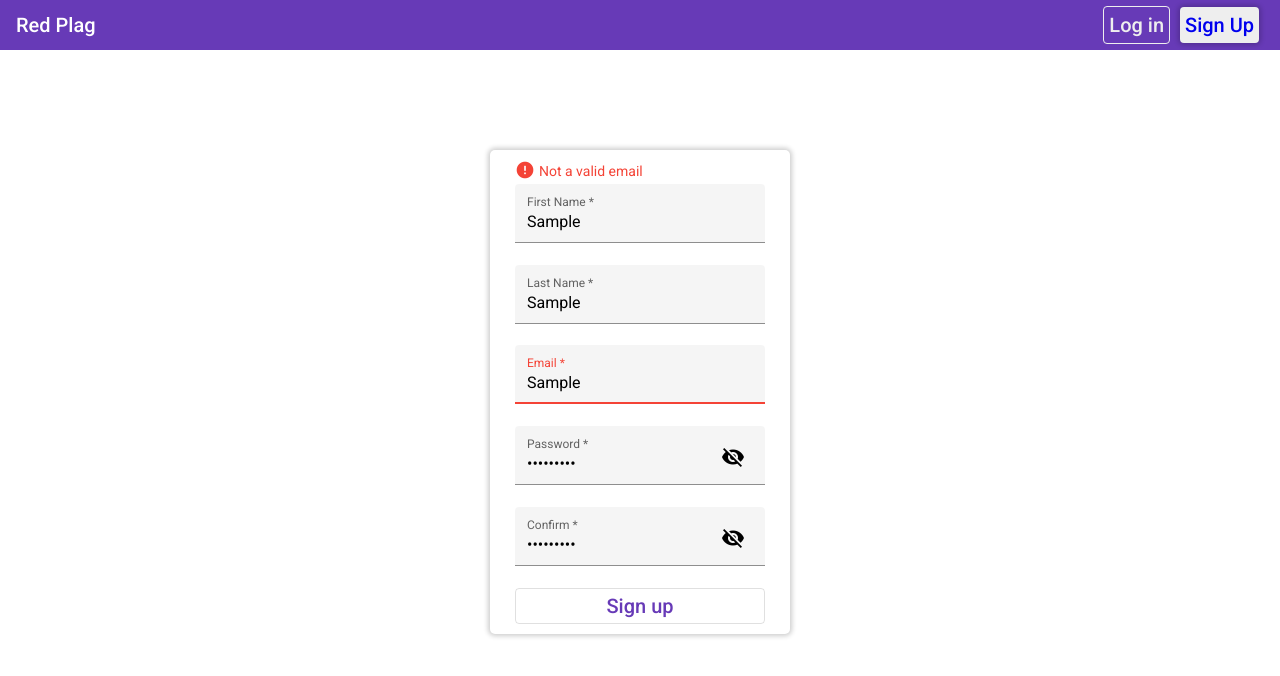
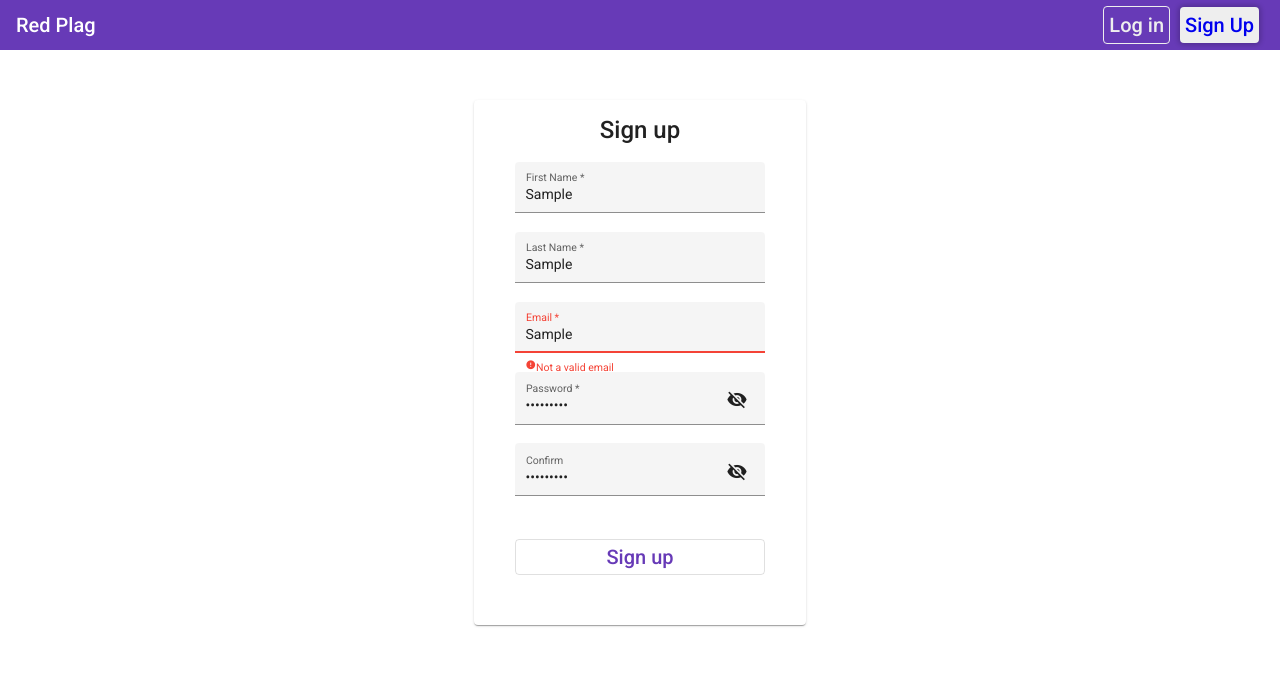
Before and after one commit to atin/Red-Plag, an Angular app: page /signup in a window 1280 px wide. Both pictures are taken after typing "Sample", "Sample", "Sample", "Sample123", "Sample123" into the empty fields and a click on the button "Sign up". Shown: the top 676 px of the page. Built offline with nearby package versions, Linux system fonts and the light colour scheme.

Commit message:
Sign up form updated
Error now displayed below each input field. error messages are now stored in dict instead of list

```diff
--- a/src/app/app.module.ts
+++ b/src/app/app.module.ts
@@ -2,12 +2,14 @@ import { BrowserModule } from '@angular/platform-browser';
 import { NgModule } from '@angular/core';
 import { ReactiveFormsModule } from '@angular/forms';
 
-// All modules used in angular material components
+// Angular Material Modules
 import { MatFormFieldModule } from '@angular/material/form-field';
 import { MatToolbarModule } from '@angular/material/toolbar';
 import { MatIconModule } from '@angular/material/icon';
 import { MatInputModule } from '@angular/material/input';
 import { MatButtonModule } from '@angular/material/button';
+import { MatGridListModule } from '@angular/material/grid-list';
+import { MatCardModule } from '@angular/material/card';
 
 import { AppComponent } from './app.component';
 import { BrowserAnimationsModule } from '@angular/platform-browser/animations';
@@ -28,6 +30,8 @@ import { AppRoutingModule } from './app-routing.module';
     MatToolbarModule,
     AppRoutingModule,
     ReactiveFormsModule,
+    MatGridListModule,
+    MatCardModule,
   ],
   providers: [],
   bootstrap: [AppComponent],
--- /dev/null
+++ b/src/app/interfaces.ts
@@ -0,0 +1,3 @@
+export interface ErrorMessages {
+    [component: string]: string;
+}
--- a/src/app/reg/reg.component.html
+++ b/src/app/reg/reg.component.html
@@ -1,40 +1,56 @@
-<div class="container">
-    <form [formGroup]="signup_form" (ngSubmit)="signup()">
-      <div class="errors" *ngIf="signup_form.invalid">
-        <mat-error *ngFor="let error of errors" >
-          <mat-icon>error</mat-icon>{{ error }}
-        </mat-error>
-      </div>
-
+<mat-card class="container">
+  <mat-card-title>Sign up</mat-card-title>
+  <form [formGroup]="signup_form" (ngSubmit)="signup()">
+    <mat-card-content>
       <mat-form-field appearance="fill">
         <mat-label>First Name</mat-label>
         <input matInput formControlName="firstname" required />
+        <mat-error *ngIf="signup_form.get('firstname').invalid" >
+          <mat-icon>error</mat-icon>{{ errors['fn'] }}
+        </mat-error>
       </mat-form-field>
+
       <mat-form-field appearance="fill">
         <mat-label>Last Name</mat-label>
         <input matInput formControlName="lastname" required />
-    	</mat-form-field>
+        <mat-error *ngIf="signup_form.get('lastname').invalid" >
+          <mat-icon>error</mat-icon>{{ errors['ln'] }}
+        </mat-error>
+      </mat-form-field>
+
       <mat-form-field appearance="fill">
         <mat-label>Email</mat-label>
         <input matInput placeholder="abc@xyz.com" formControlName="email" required />
+        <mat-error *ngIf="signup_form.get('email').invalid" >
+          <mat-icon>error</mat-icon>{{ errors['email'] }}
+        </mat-error>
       </mat-form-field>
 
       <mat-form-field appearance="fill">
         <mat-label>Password</mat-label>
-        <input matInput [type]="hide ? 'password' : 'text'" formControlName="pass" />
+        <input matInput [type]="hide ? 'password' : 'text'" formControlName="pass" required/>
         <button mat-icon-button matSuffix (click)="hide = !hide" [attr.aria-label]="'Hide password'" [attr.aria-pressed]="hide" type="button" >
           <mat-icon>{{ hide ? "visibility_off" : "visibility" }}</mat-icon>
         </button>
+        <mat-error *ngIf="signup_form.get('pass').invalid" >
+          <mat-icon>error</mat-icon>{{ errors['pass'] }}
+        </mat-error>
       </mat-form-field>
 
       <mat-form-field appearance="fill">
         <mat-label>Confirm</mat-label>
-        <input matInput [type]="hide ? 'password' : 'text'" formControlName="pass" />
+        <input matInput [type]="hide ? 'password' : 'text'" formControlName="confirm_pass" />
         <button mat-icon-button matSuffix (click)="hide = !hide" [attr.aria-label]="'Hide password'" [attr.aria-pressed]="hide" type="button" >
           <mat-icon>{{ hide ? "visibility_off" : "visibility" }}</mat-icon>
         </button>
+        <mat-error *ngIf="signup_form.get('confirm_pass').value != signup_form.get('pass').value" >
+          <mat-icon>error</mat-icon>{{ errors['confirm_pass'] }}
+        </mat-error>
       </mat-form-field>
+    </mat-card-content>
 
+    <mat-card-actions>
       <button class="signup-btn" mat-stroked-button color="primary" type="submit">Sign up</button>
-    </form>
-  </div>
+    </mat-card-actions>
+  </form>
+</mat-card>
--- a/src/app/reg/reg.component.scss
+++ b/src/app/reg/reg.component.scss
@@ -1,11 +1,10 @@
 .container {
-    margin: 100px auto;
+  margin: 50px auto;
   width: 300px;
   text-align: center;
   form {
     padding: 10px;
     border-radius: 5px;
-      box-shadow: 0px 0px 5px 2px rgba(0, 0, 0, 0.2);
     .mat-form-field {
       width: 250px;
     }
--- a/src/app/reg/reg.component.ts
+++ b/src/app/reg/reg.component.ts
@@ -1,5 +1,7 @@
 import { Component, OnInit } from '@angular/core';
 import { FormBuilder, Validators } from '@angular/forms';
+
+import { ErrorMessages } from '../interfaces';
 
 @Component({
   selector: 'app-reg',
@@ -16,20 +18,23 @@ export class RegComponent implements OnInit {
   }, { updateOn: 'submit' });
 
   hide = true;
-  errors: string[];
+  errors: ErrorMessages = {};
 
   getErrorMessages() {
     let fn = this.signup_form.get('firstname');
     let ln = this.signup_form.get('lastname');
     let email = this.signup_form.get('email');
     let pass = this.signup_form.get('pass');
-    this.errors = [];
+    let confirm_pass = this.signup_form.get('confirm_pass');
 
-    fn.hasError('required') ? this.errors.push('First Name cannot be empty.') : '';
-    ln.hasError('required') ? this.errors.push('Last Name cannot be empty.') : '';
-    email.hasError('required') ? this.errors.push('Email cannot be empty.') : '';
-    email.hasError('email') ? this.errors.push('Not a valid email') : '';
-    pass.hasError('required') ? this.errors.push('Password cannot be empty.') : '';
+    this.errors = {};
+
+    fn.hasError('required') ? this.errors['fn'] = 'Enter first name' : '';
+    ln.hasError('required') ? this.errors['ln'] = 'Enter last name' : '';
+    email.hasError('required') ? this.errors['email'] = 'Enter email id' : '';
+    email.hasError('email') ? this.errors['email'] = 'Not a valid email' : '';
+    pass.hasError('required') ? this.errors['pass'] = 'Enter a password' : '';
+    confirm_pass.value != pass.value ? this.errors['confirm_pass'] = 'Does not match': '';
   }
 
   signup() {
```
Lines whose indentation alone changed are shown as unchanged.
